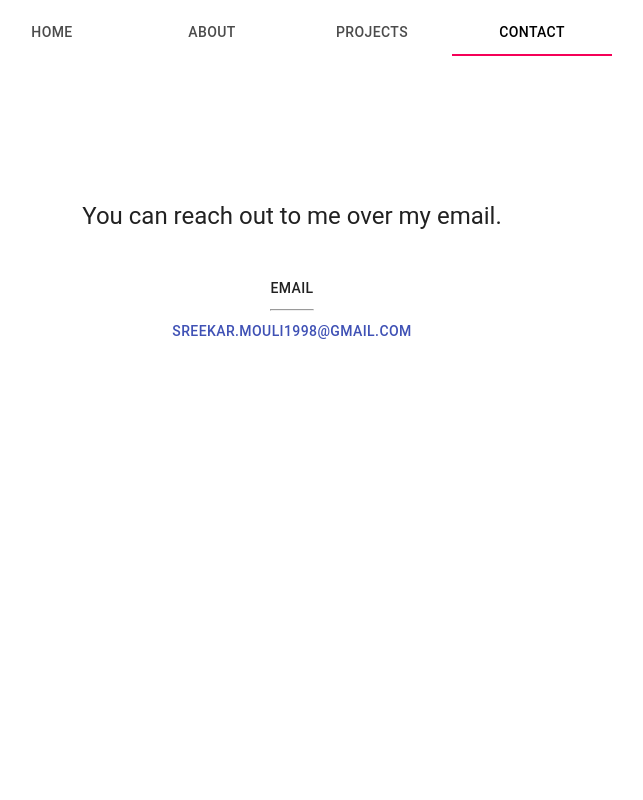
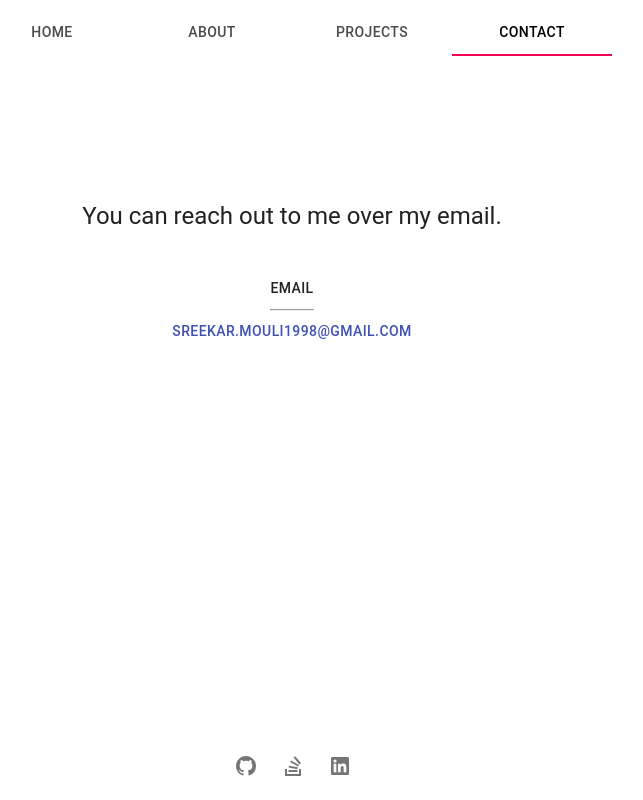
Before and after one commit to SreekarMouli98/SreekarMouli98.github.io, a React (Create React App) app: page / in a window 1280 px wide. Shown: the whole page, without its empty margins (348-991 px from the left). Built offline with nearby package versions, Linux system fonts and the light colour scheme.

Commit message:
Added Footer component

```diff
--- /dev/null
+++ b/src/Portfolio/Components/Footer/index.js
@@ -0,0 +1,64 @@
+import React from 'react';
+import { ButtonGroup, IconButton, Tooltip } from '@material-ui/core';
+import {
+  RiGithubFill as GithubIcon,
+  RiStackOverflowLine as StackOverflowIcon,
+  RiLinkedinBoxFill as LinkedInIcon,
+} from 'react-icons/ri';
+import { makeStyles } from '@material-ui/core/styles';
+
+const useStyles = makeStyles({
+  buttonNav: {
+    position: 'fixed',
+    width   : '140px',
+    bottom  : '10px',
+    left    : `calc(50% - 70px)`,
+  },
+  icon: {
+    transition: '100ms',
+    '&:hover' : {
+      transform: 'scale(1.05)'
+    }
+  }
+});
+
+function Footer() {
+  const classes = useStyles();
+
+  const openLinkInNewTab = link => window.open(link);
+
+  return (
+    <React.Fragment>
+      <ButtonGroup
+        className={classes.buttonNav}
+      >
+        <Tooltip title='Github'>
+          <IconButton
+            className={classes.icon}
+            onClick={() => openLinkInNewTab('https://github.com/mouli2105')}
+          >
+            <GithubIcon />
+          </IconButton>
+        </Tooltip>
+        <Tooltip title='Stack Overflow'>
+          <IconButton
+            className={classes.icon}
+            onClick={() => openLinkInNewTab('https://stackoverflow.com/users/8208804/sreekar-mouli')}
+          >
+            <StackOverflowIcon />
+          </IconButton>
+        </Tooltip>
+        <Tooltip title='LinkedIn'>
+          <IconButton
+            className={classes.icon}
+            onClick={() => openLinkInNewTab('https://www.linkedin.com/in/mouli2105')}
+          >
+            <LinkedInIcon />
+          </IconButton>
+        </Tooltip>
+      </ButtonGroup>
+    </React.Fragment>
+  );
+}
+
+export default Footer;
--- a/src/Portfolio/Components/index.js
+++ b/src/Portfolio/Components/index.js
@@ -3,6 +3,7 @@ import Home from './Home';
 import About from './About';
 import Projects from './Projects';
 import Contact from './Contact';
+import Footer from './Footer';
 
 export {
   Nav,
@@ -10,4 +11,5 @@ export {
   About,
   Projects,
   Contact,
+  Footer,
 };
--- a/src/Portfolio/index.js
+++ b/src/Portfolio/index.js
@@ -1,5 +1,5 @@
 import React, { useState } from 'react';
-import { Nav, Home, About, Projects, Contact } from './Components';
+import { Nav, Home, About, Projects, Contact, Footer } from './Components';
 import Context from './Context';
 
 function Portfolio(props) {
@@ -18,6 +18,7 @@ function Portfolio(props) {
         {view === 'ABOUT' && <About />}
         {view === 'PROJECTS' && <Projects />}
         {view === 'CONTACT' && <Contact />}
+        <Footer />
       </Context.Provider>
     </React.Fragment>
   );
```
